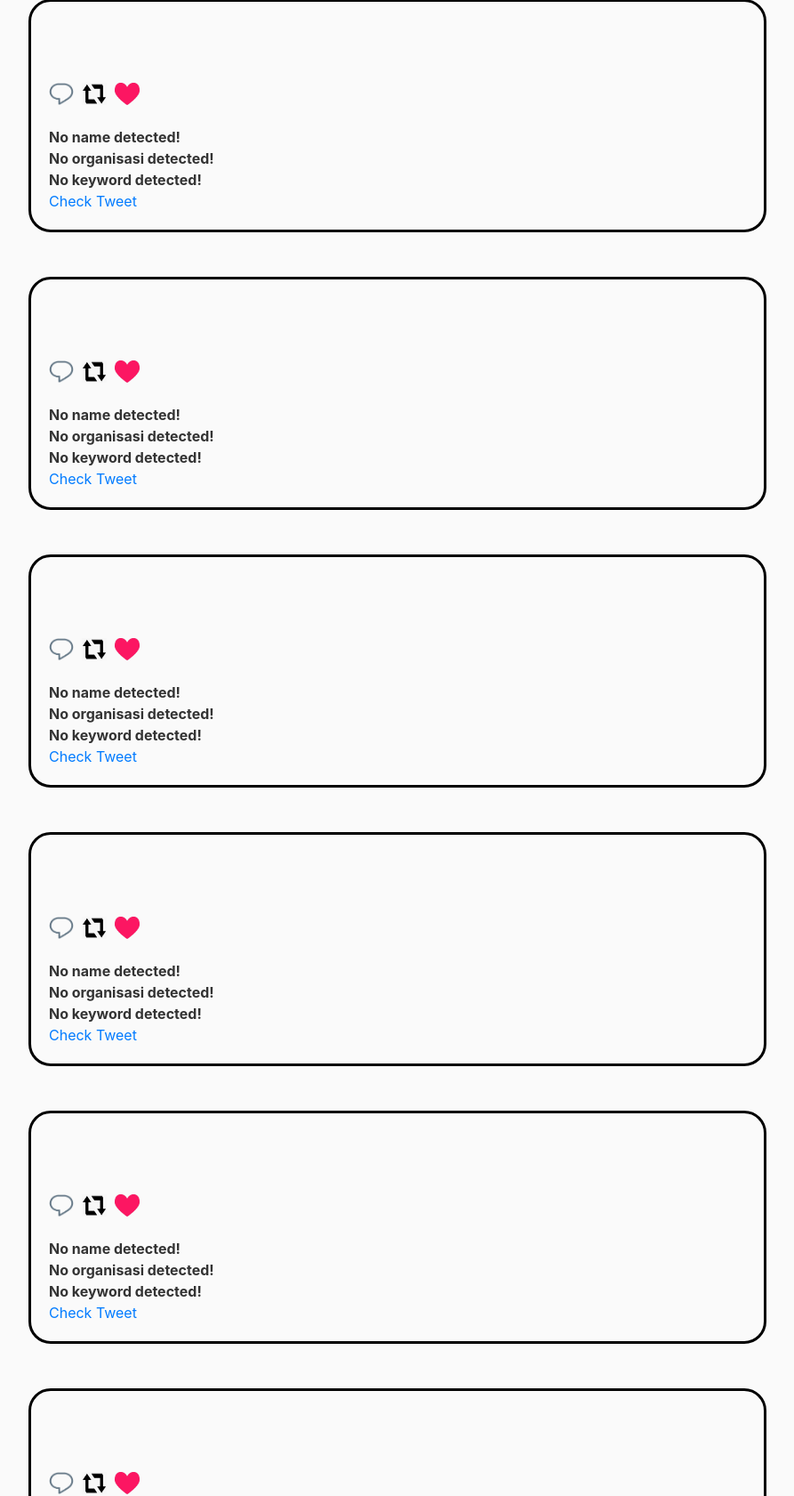
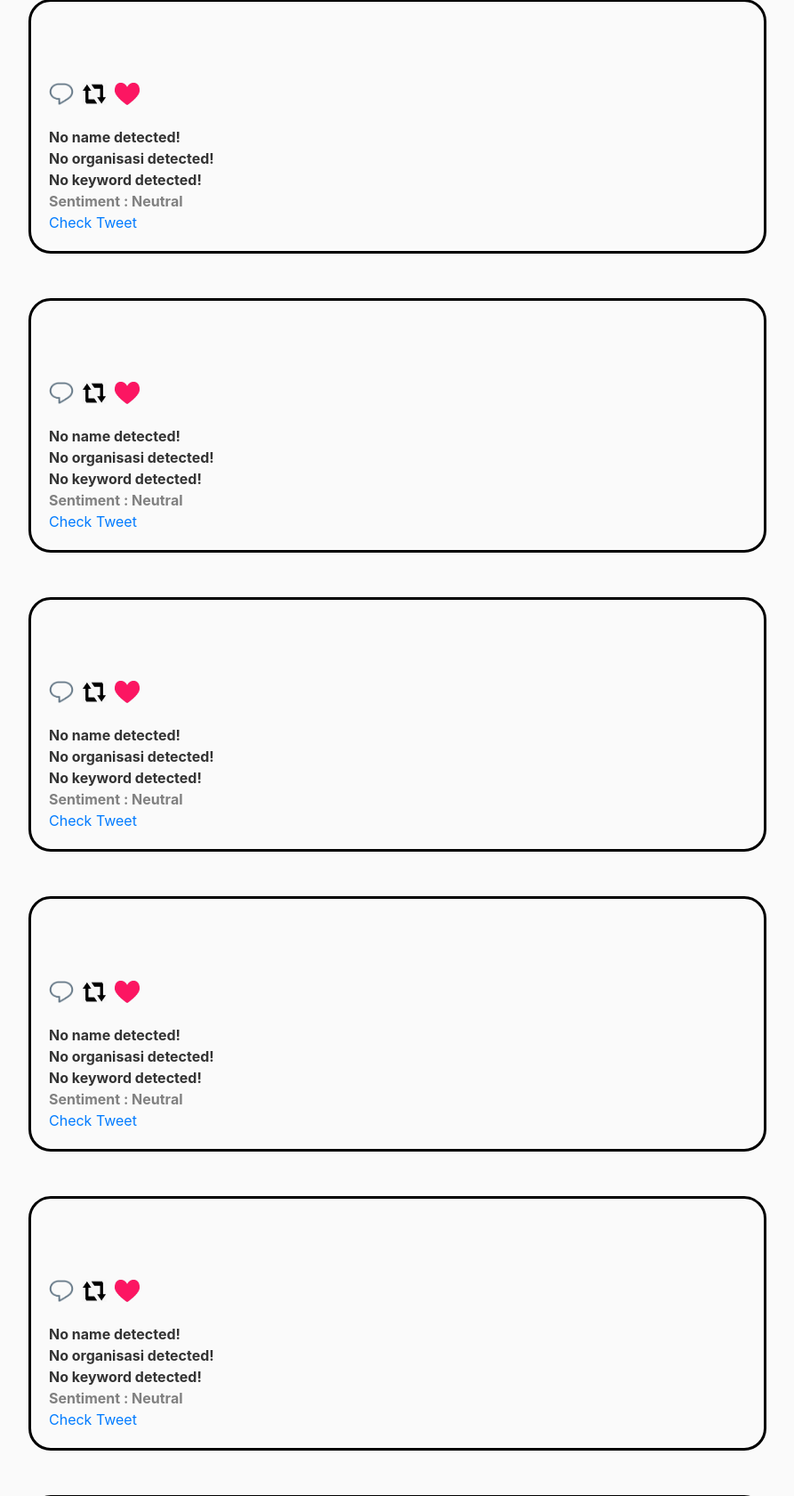
Before and after one commit to farhanhanavi/DCC_SMM_MVP, a Flask app: template flaskblog/templates/result_page.html in a window 1280 px wide. Shown: the part 179-1860 px from the top of the page at 89% size, without its empty margins (53-946 px from the left). Run offline with Flask 2, Linux system fonts and the light colour scheme; the template is opened without the code that fills it, so the values that code supplies are empty; some libraries are stand-ins or nearby versions.

Commit message:
add sentiment

```diff
--- a/analysis/realtime_nlp.py
+++ b/analysis/realtime_nlp.py
@@ -94,7 +94,7 @@ def real_time(list_of_strings):
     for string in list_of_strings:
 
         #Container
-        insight_dict = {'nama':[], 'organisasi':[], 'insight_keyword':[]}
+        insight_dict = {'nama':[], 'organisasi':[], 'insight_keyword':[], 'sentiment':[]}
 
         #PARAMS
         params = {
@@ -113,6 +113,8 @@ def real_time(list_of_strings):
                 insight_dict[i['path'][1]].append(i['keyword'])
             elif (i['path'][0] == '_word' and i['path'][1] == 'adj'):
                 insight_dict['insight_keyword'].append(i['keyword'])
+            elif (i['path'][0] == '$view'):
+                insight_dict['sentiment'].append(i['keyword'])
 
         all_result.append(insight_dict)
 
--- a/flaskblog/static/main.css
+++ b/flaskblog/static/main.css
@@ -122,3 +122,20 @@ body {
   .insight_nama {
     display:inline-block;
   }
+
+  .insight_sentiment{
+    color:black
+  }
+
+  .insight_sentiment b.sentiment_neutral{
+    color:gray
+  }
+
+  .insight_sentiment b.sentiment_pos{
+    color:green
+  }
+
+
+  .insight_sentiment b.sentiment_neg{
+    color:green
+  }
--- a/flaskblog/templates/result_page.html
+++ b/flaskblog/templates/result_page.html
@@ -60,6 +60,25 @@
         {% endif %}
     </div>
 
+    <!-- insight sentiment -->
+    <div class="insight_sentiment">
+        {% if result.insight[i-1].sentiment|length > 1 %}
+            <b class="sentiment_neutral">Sentiment : Ambivalent }}</b>
+
+        {% elif result.insight[i-1].sentiment|length == 0 %}
+        <b class='sentiment_neutral'>Sentiment : Neutral</b>
+
+        {% else %}
+
+            {% if result.insight[i-1].sentiment[0] == '_positive' %}
+            <b class="sentiment_pos">Sentiment : Positive </b>
+            {% elif result.insight[i-1].sentiment[0] == '_negative' %}
+            <b class="sentiment_neg">Sentiment : Negative </b>
+            {% endif %}
+
+        {% endif %}
+    </div>
+
 
 
     <a href="https://twitter.com/{{result.screen_name[i-1]}}/status/{{result.tweet_id[i-1] }}" target='_blank'>Check Tweet</a>
```
